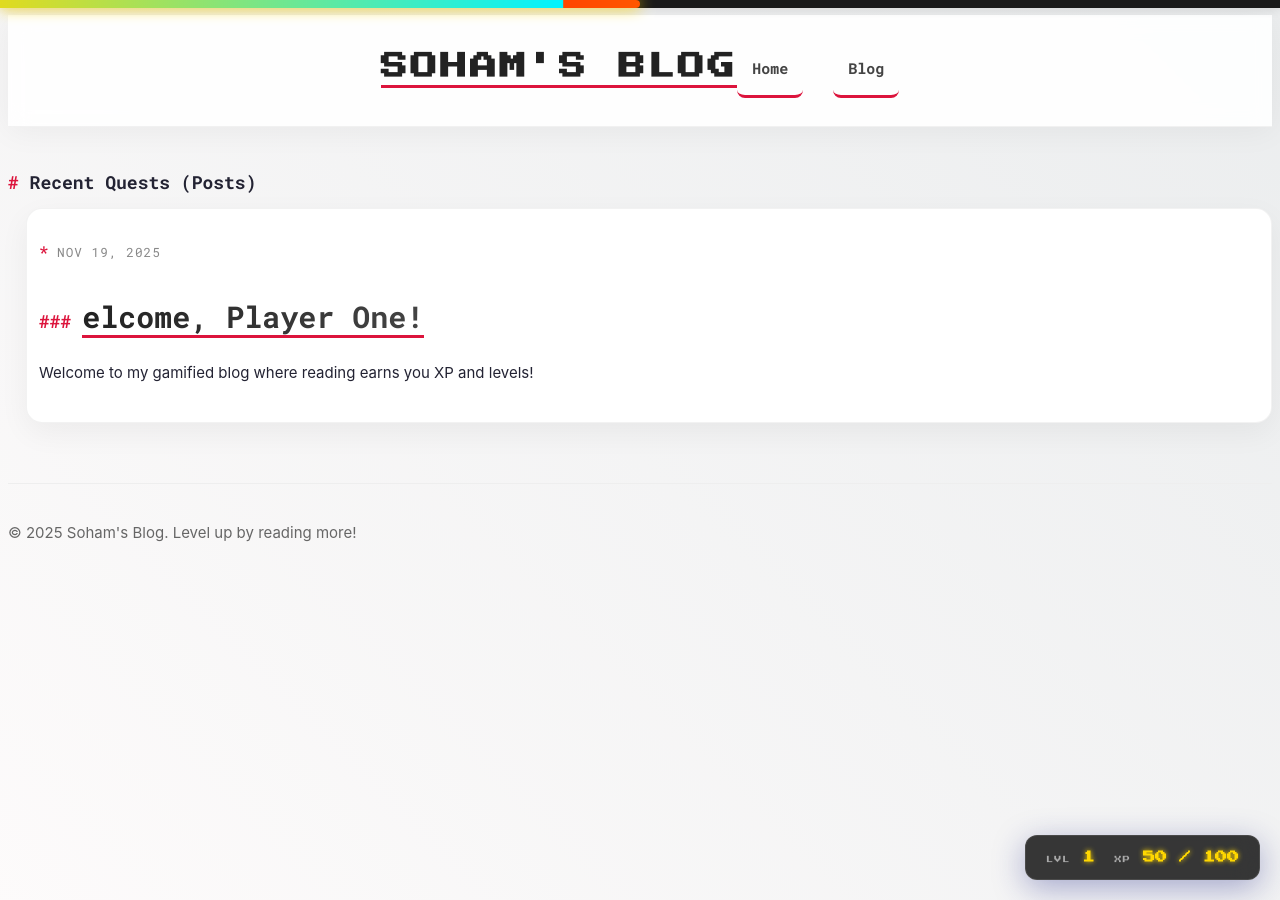
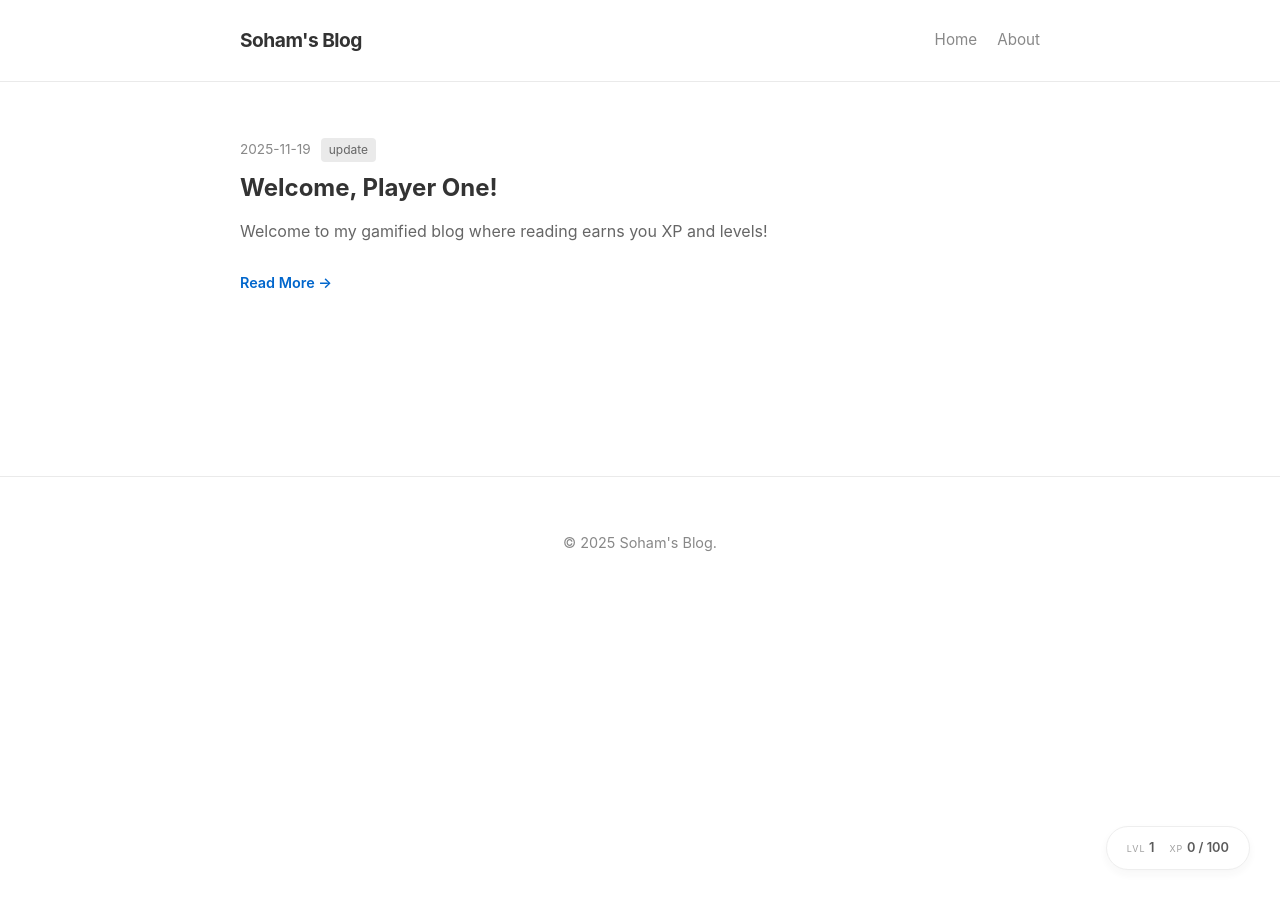
Before and after one commit to shb2908/shb2908.github.io, a Jekyll site: the page built from index.html, in a window 1280 px wide and 900 px high. Built offline with Jekyll 4.4.1, drawn with Linux system fonts in a browser that asks for light colours.

Commit message:
update#6

```diff
--- a/_layouts/default.html
+++ b/_layouts/default.html
@@ -4,55 +4,51 @@
     <meta charset="UTF-8">
     <meta name="viewport" content="width=device-width, initial-scale=1.0">
     <title>{% if page.title %}{{ page.title }} | {% endif %}{{ site.title }}</title>
-    <link rel="stylesheet" href="{{ "/assets/css/main.css" | relative_url }}">
     <link rel="stylesheet" href="{{ "/assets/css/gamify.css" | relative_url }}">
-    <!-- Add Google Font for Gaming Vibe -->
-    <link href="https://fonts.googleapis.com/css2?family=Press+Start+2P&family=Roboto+Mono:wght@400;700&display=swap" rel="stylesheet">
 </head>
 <body>
 
-    <!-- Gamification UI -->
+    <!-- Minimalist XP Bar -->
     <div id="xp-container"><div id="xp-bar"></div></div>
 
+    <!-- Minimalist Stats -->
     <div class="player-stats">
-        <div>
+        <div class="stat-item">
             <span class="stat-label">LVL</span>
             <span class="stat-value" id="level-display">1</span>
         </div>
-        <div>
+        <div class="stat-item">
             <span class="stat-label">XP</span>
-            <span class="stat-value" id="xp-display">0 / 100</span>
+            <span class="stat-value" id="xp-display">0</span>
         </div>
     </div>
 
     <div id="levelup-toast" class="levelup-toast">
-        <div class="levelup-text">LEVEL UP!</div>
-        <p>You are growing stronger...</p>
+        <div class="levelup-text">Level Up! You are now Level <span id="new-level">2</span></div>
     </div>
 
     <!-- Header -->
     <header class="site-header">
         <div class="wrapper">
-            <div class="aura-container">
-                <a class="site-title aura-text shake-hover" href="{{ "/" | relative_url }}">{{ site.title }}</a>
-            </div>
+            <a class="site-title" href="{{ "/" | relative_url }}">{{ site.title }}</a>
             <nav class="site-nav">
-                <a class="page-link shake-hover" href="{{ "/" | relative_url }}">Home</a>
-                <a class="page-link shake-hover" href="{{ "/blog" | relative_url }}">Blog</a>
+                <a class="page-link" href="{{ "/" | relative_url }}">Home</a>
+                <a class="page-link" href="{{ "/about" | relative_url }}">About</a>
+                <!-- Add more links here -->
             </nav>
         </div>
     </header>
 
     <!-- Main Content -->
-    <main class="page-content" aria-label="Content">
+    <main class="page-content">
         <div class="wrapper">
             {{ content }}
         </div>
     </main>
 
     <!-- Footer -->
-    <footer style="margin-top: 4rem; padding: 2rem 0; text-align: center; color: #666; border-top: 1px solid #eee;">
-        <p>&copy; {{ "now" | date: "%Y" }} {{ site.title }}. Level up by reading more!</p>
+    <footer>
+        <p>&copy; {{ "now" | date: "%Y" }} {{ site.title }}.</p>
     </footer>
 
     <script src="{{ "/assets/js/gamify.js" | relative_url }}"></script>
--- a/assets/css/gamify.css
+++ b/assets/css/gamify.css
@@ -1,327 +1,247 @@
-/* --- GAMIFICATION UI --- */
+/* --- GAMIFICATION UI (Minimalist) --- */
 :root {
-    --xp-color: #ffd700;
-    --level-color: #ff4500;
-    --neon-blue: #00f3ff;
-    --neon-pink: #ff00ff;
-    --glass-bg: rgba(255, 255, 255, 0.1);
-    --glass-border: rgba(255, 255, 255, 0.2);
+    --xp-color: #333; /* Dark gray for a cleaner look */
+    --level-color: #666;
+    --bg-color: #fff;
+    --text-color: #333;
+    --card-bg: #fff;
+    --card-shadow: 0 4px 12px rgba(0,0,0,0.05);
+    --accent-color: #0066cc; /* Subtle blue accent */
+    --border-color: #eaeaea;
 }
 
-/* Animated Background Gradient */
-body {
-    background: linear-gradient(45deg, #fdfbfb, #ebedee);
-    min-height: 100vh;
+/* Light/Dark Mode Support (System Default) */
+@media (prefers-color-scheme: dark) {
+    :root {
+        --xp-color: #fff;
+        --bg-color: #1a1a1a;
+        --text-color: #e0e0e0;
+        --card-bg: #222;
+        --card-shadow: 0 4px 12px rgba(0,0,0,0.2);
+        --border-color: #333;
+    }
 }
 
-/* XP Bar (Fixed at top) */
+body {
+    background-color: var(--bg-color);
+    color: var(--text-color);
+    font-family: -apple-system, BlinkMacSystemFont, "Segoe UI", Roboto, "Helvetica Neue", Arial, sans-serif;
+    line-height: 1.7;
+    margin: 0;
+    transition: background-color 0.3s ease, color 0.3s ease;
+}
+
+/* XP Bar (Thin & Elegant) */
 #xp-container {
     position: fixed;
     top: 0;
     left: 0;
     width: 100%;
-    height: 8px;
-    background: #1a1a1a;
+    height: 3px;
+    background: transparent;
     z-index: 1000;
-    box-shadow: 0 2px 10px rgba(0,0,0,0.1);
 }
 
 #xp-bar {
     height: 100%;
     width: 0%;
-    background: linear-gradient(90deg, var(--level-color), var(--xp-color), var(--neon-blue));
-    background-size: 200% 100%;
-    animation: gradient-slide 2s linear infinite;
-    box-shadow: 0 0 15px var(--xp-color);
-    transition: width 0.3s cubic-bezier(0.4, 0, 0.2, 1);
-    border-radius: 0 4px 4px 0;
+    background: var(--accent-color);
+    transition: width 0.3s ease;
 }
 
-@keyframes gradient-slide {
-    0% { background-position: 100% 0; }
-    100% { background-position: -100% 0; }
-}
-
-/* Player Stats Widget */
+/* Player Stats (Subtle) */
 .player-stats {
     position: fixed;
-    bottom: 20px;
-    right: 20px;
-    background: rgba(20, 20, 20, 0.85);
-    color: white;
-    padding: 12px 20px;
-    border-radius: 12px;
-    border: 1px solid rgba(255, 255, 255, 0.1);
-    font-family: 'Press Start 2P', 'Courier New', monospace; /* Retro font if available */
+    bottom: 30px;
+    right: 30px;
+    background: var(--card-bg);
+    padding: 10px 20px;
+    border-radius: 50px;
+    box-shadow: var(--card-shadow);
     font-size: 0.8rem;
     z-index: 999;
     display: flex;
-    gap: 20px;
+    gap: 15px;
     align-items: center;
-    backdrop-filter: blur(10px);
-    box-shadow: 0 8px 32px 0 rgba(31, 38, 135, 0.37);
-    transition: all 0.3s ease;
-    transform-origin: bottom right;
+    border: 1px solid var(--border-color);
+    opacity: 0.8;
+    transition: opacity 0.3s;
 }
 
 .player-stats:hover {
-    transform: scale(1.05);
-    box-shadow: 0 0 20px var(--neon-blue);
-    border-color: var(--neon-blue);
-}
-
-.stat-item {
-    display: flex;
-    flex-direction: column;
-    align-items: center;
-    gap: 4px;
-}
-
-.stat-label {
-    font-size: 0.6em;
-    color: #aaa;
-    letter-spacing: 1px;
-    text-transform: uppercase;
-}
-
-.stat-value {
-    font-weight: bold;
-    color: var(--xp-color);
-    text-shadow: 0 0 5px var(--xp-color);
-}
-
-/* Mobile Responsiveness for Stats */
-@media (max-width: 768px) {
-    .player-stats {
-        bottom: auto;
-        top: 20px;
-        right: 10px;
-        padding: 8px 12px;
-        font-size: 0.7rem;
-        background: rgba(0, 0, 0, 0.9);
-    }
-}
-
-/* Level Up Toast */
-.levelup-toast {
-    position: fixed;
-    top: 50%;
-    left: 50%;
-    transform: translate(-50%, -50%) scale(0);
-    background: rgba(0, 0, 0, 0.95);
-    border: 2px solid var(--xp-color);
-    padding: 3rem;
-    text-align: center;
-    color: white;
-    z-index: 2000;
-    border-radius: 20px;
-    pointer-events: none;
-    opacity: 0;
-    transition: all 0.5s cubic-bezier(0.175, 0.885, 0.32, 1.275);
-    box-shadow: 0 0 50px rgba(255, 215, 0, 0.5);
-}
-
-.levelup-toast.active {
-    transform: translate(-50%, -50%) scale(1);
     opacity: 1;
 }
 
-.levelup-text {
-    font-size: 4rem;
-    font-weight: 900;
-    text-transform: uppercase;
-    background: linear-gradient(to bottom, #fff, #ffd700);
-    -webkit-background-clip: text;
-    background-clip: text;
-    -webkit-text-fill-color: transparent;
-    filter: drop-shadow(0 0 10px rgba(255, 215, 0, 0.5));
-    margin-bottom: 1rem;
-    font-family: 'Press Start 2P', cursive;
-}
+.stat-label { font-size: 0.7em; color: #888; text-transform: uppercase; letter-spacing: 1px; }
+.stat-value { font-weight: 600; color: var(--text-color); }
 
-/* --- AURA ANIMATIONS --- */
-@keyframes shake {
-    0% { transform: translate(1px, 1px) rotate(0deg); }
-    10% { transform: translate(-1px, -2px) rotate(-1deg); }
-    20% { transform: translate(-3px, 0px) rotate(1deg); }
-    30% { transform: translate(3px, 2px) rotate(0deg); }
-    40% { transform: translate(1px, -1px) rotate(1deg); }
-    50% { transform: translate(-1px, 2px) rotate(-1deg); }
-    60% { transform: translate(-3px, 1px) rotate(0deg); }
-    70% { transform: translate(3px, 1px) rotate(-1deg); }
-    80% { transform: translate(-1px, -1px) rotate(1deg); }
-    90% { transform: translate(1px, 2px) rotate(0deg); }
-    100% { transform: translate(1px, -2px) rotate(-1deg); }
-}
-
-.shake-hover {
-    display: inline-block;
-    transition: all 0.3s ease;
-}
-
-.shake-hover:hover {
-    animation: shake 0.5s;
-    animation-iteration-count: infinite;
-    color: var(--level-color) !important;
-    text-shadow: 0 0 8px var(--level-color);
-}
-
-.aura-container {
-    position: relative;
-    display: inline-block;
-    padding: 10px 0;
-}
-
-.aura-text {
-    font-weight: 900;
-    color: var(--color-primary);
-    position: relative;
-    z-index: 4;
-    text-transform: uppercase;
-    letter-spacing: 0.1em;
-    transition: color 0.3s ease;
-}
-
-/* Site Header Styles - Full Width & Vibrant */
+/* Site Header (Clean) */
 .site-header {
-    background: rgba(255, 255, 255, 0.9);
-    backdrop-filter: blur(10px);
-    box-shadow: 0 4px 30px rgba(0, 0, 0, 0.05);
+    background: var(--bg-color);
+    border-bottom: 1px solid var(--border-color);
     padding: 1.5rem 0;
-    margin-bottom: 3rem;
-    border-bottom: 1px solid rgba(0, 0, 0, 0.05);
     position: sticky;
     top: 0;
-    z-index: 900;
+    z-index: 100;
 }
 
 .site-header .wrapper {
-    max-width: 100%;
+    max-width: 800px; /* Narrower for readability */
     margin: 0 auto;
-    padding: 0 2rem;
+    padding: 0 20px;
     display: flex;
     justify-content: space-between;
     align-items: center;
 }
 
 .site-title {
-    font-size: 1.8rem;
+    font-size: 1.2rem;
+    font-weight: 700;
+    color: var(--text-color);
     text-decoration: none;
-    color: #222;
-    font-family: 'Press Start 2P', cursive; /* Use gaming font if loaded */
+    letter-spacing: -0.5px;
 }
 
 .site-nav {
     display: flex;
-    gap: 2rem;
+    gap: 20px;
 }
 
 .page-link {
+    color: #888;
     text-decoration: none;
-    color: #444;
-    font-weight: 700;
-    padding: 0.5rem 1rem;
-    border-radius: 8px;
-    transition: all 0.3s ease;
-    position: relative;
-    overflow: hidden;
-}
-
-.page-link::before {
-    content: '';
-    position: absolute;
-    bottom: 0;
-    left: 0;
-    width: 0%;
-    height: 2px;
-    background: var(--level-color);
-    transition: width 0.3s ease;
-}
-
-.page-link:hover::before {
-    width: 100%;
+    font-size: 0.95rem;
+    transition: color 0.2s;
 }
 
 .page-link:hover {
-    color: var(--level-color);
-    background: rgba(255, 69, 0, 0.05);
+    color: var(--accent-color);
 }
 
-/* Post List - Card Style */
-.post-list li {
-    background: #fff;
-    border-radius: 16px;
-    padding: 2rem;
-    margin-bottom: 2rem;
-    box-shadow: 0 10px 30px rgba(0,0,0,0.05);
-    border: 1px solid rgba(0,0,0,0.05);
-    transition: all 0.3s cubic-bezier(0.4, 0, 0.2, 1);
-    position: relative;
-    overflow: hidden;
+/* Main Content Area */
+.page-content {
+    padding: 40px 0;
 }
 
-.post-list li:hover {
-    transform: translateY(-5px);
-    box-shadow: 0 20px 40px rgba(0,0,0,0.1);
-    border-color: var(--neon-blue);
+.wrapper {
+    max-width: 800px;
+    margin: 0 auto;
+    padding: 0 20px;
 }
 
-.post-list li::after {
-    content: '';
-    position: absolute;
-    top: 0;
-    left: 0;
-    width: 4px;
-    height: 100%;
-    background: var(--level-color);
-    opacity: 0;
-    transition: opacity 0.3s ease;
+/* Post List (Card Style like Pianfan) */
+.post-list {
+    list-style: none;
+    padding: 0;
 }
 
-.post-list li:hover::after {
-    opacity: 1;
+.post-list li {
+    margin-bottom: 40px;
+    padding-bottom: 40px;
+    border-bottom: 1px solid var(--border-color);
 }
 
-.post-link {
-    font-size: 2rem;
-    font-weight: 800;
-    margin-bottom: 1rem;
-    background: linear-gradient(90deg, #222, #444);
-    -webkit-background-clip: text;
-    background-clip: text;
-    -webkit-text-fill-color: transparent;
-    transition: all 0.3s ease;
-}
-
-.post-list li:hover .post-link {
-    background: linear-gradient(90deg, var(--level-color), var(--neon-pink));
-    -webkit-background-clip: text;
-    background-clip: text;
-    -webkit-text-fill-color: transparent;
+.post-list li:last-child {
+    border-bottom: none;
 }
 
 .post-meta {
     font-size: 0.85rem;
     color: #888;
-    text-transform: uppercase;
-    letter-spacing: 1px;
-    margin-bottom: 1rem;
+    margin-bottom: 10px;
+    display: flex;
+    gap: 10px;
+    align-items: center;
 }
 
-/* Mobile Adjustments */
-@media (max-width: 600px) {
-    .site-header .wrapper {
-        padding: 0 1rem;
-        flex-direction: column;
-        gap: 1rem;
-        align-items: center;
-    }
+.post-link {
+    font-size: 1.5rem;
+    font-weight: 700;
+    color: var(--text-color);
+    text-decoration: none;
+    display: block;
+    margin-bottom: 12px;
+    line-height: 1.3;
+}
 
-    .site-title {
-        font-size: 1.4rem;
-    }
+.post-link:hover {
+    color: var(--accent-color);
+}
 
-    .post-link {
-        font-size: 1.5rem;
-    }
+.post-excerpt {
+    color: #666;
+    font-size: 1rem;
+    line-height: 1.6;
 }
+
+/* Tags */
+.tags {
+    display: inline-flex;
+    gap: 8px;
+}
+
+.tag {
+    background: var(--border-color);
+    color: #666;
+    padding: 2px 8px;
+    border-radius: 4px;
+    font-size: 0.75rem;
+}
+
+/* Typography Improvements */
+h1, h2, h3 {
+    color: var(--text-color);
+    font-weight: 700;
+    margin-top: 2em;
+    margin-bottom: 1em;
+}
+
+p {
+    margin-bottom: 1.5em;
+}
+
+a {
+    color: var(--accent-color);
+    text-decoration: none;
+}
+
+a:hover {
+    text-decoration: underline;
+}
+
+/* Level Up Toast (Minimalist) */
+.levelup-toast {
+    position: fixed;
+    bottom: 30px;
+    left: 50%;
+    transform: translateX(-50%) translateY(100px);
+    background: var(--text-color);
+    color: var(--bg-color);
+    padding: 15px 30px;
+    border-radius: 50px;
+    box-shadow: 0 10px 30px rgba(0,0,0,0.2);
+    z-index: 2000;
+    opacity: 0;
+    transition: all 0.5s cubic-bezier(0.19, 1, 0.22, 1);
+}
+
+.levelup-toast.active {
+    transform: translateX(-50%) translateY(0);
+    opacity: 1;
+}
+
+.levelup-text {
+    font-weight: bold;
+    font-size: 1rem;
+    margin-bottom: 0;
+}
+
+/* Footer */
+footer {
+    text-align: center;
+    padding: 40px 0;
+    color: #888;
+    font-size: 0.9rem;
+    border-top: 1px solid var(--border-color);
+    margin-top: 60px;
+}
--- a/index.html
+++ b/index.html
@@ -4,27 +4,38 @@ title: Home
 ---
 
 <div class="home">
-  <h1 class="page-heading">Recent Quests (Posts)</h1>
-
   {% if site.posts.size > 0 %}
     <ul class="post-list">
       {% for post in site.posts %}
         <li>
-          <span class="post-meta">{{ post.date | date: "%b %-d, %Y" }}</span>
-          <h3>
-            <a class="post-link shake-hover" href="{{ post.url | relative_url }}">
-              {{ post.title | escape }}
+            <div class="post-meta">
+                <span class="date">{{ post.date | date: "%Y-%m-%d" }}</span>
+                {% if post.categories.size > 0 %}
+                <div class="tags">
+                    {% for category in post.categories %}
+                    <span class="tag">{{ category }}</span>
+                    {% endfor %}
+                </div>
+                {% endif %}
+            </div>
+
+            <a class="post-link" href="{{ post.url | relative_url }}">
+                {{ post.title | escape }}
             </a>
-          </h3>
-          {% if post.description %}
-            <p>{{ post.description }}</p>
-          {% else %}
-            <p>{{ post.excerpt | strip_html | truncatewords: 20 }}</p>
-          {% endif %}
+
+            <p class="post-excerpt">
+                {% if post.description %}
+                    {{ post.description }}
+                {% else %}
+                    {{ post.excerpt | strip_html | truncatewords: 30 }}
+                {% endif %}
+            </p>
+
+            <a href="{{ post.url | relative_url }}" style="font-size: 0.9rem; font-weight: 600;">Read More →</a>
         </li>
       {% endfor %}
     </ul>
   {% else %}
-    <p>No posts yet. Check back soon!</p>
+    <p>No posts yet.</p>
   {% endif %}
 </div>
```
Also changed, not shown: _layouts/post.html (+13 -15 lines).
